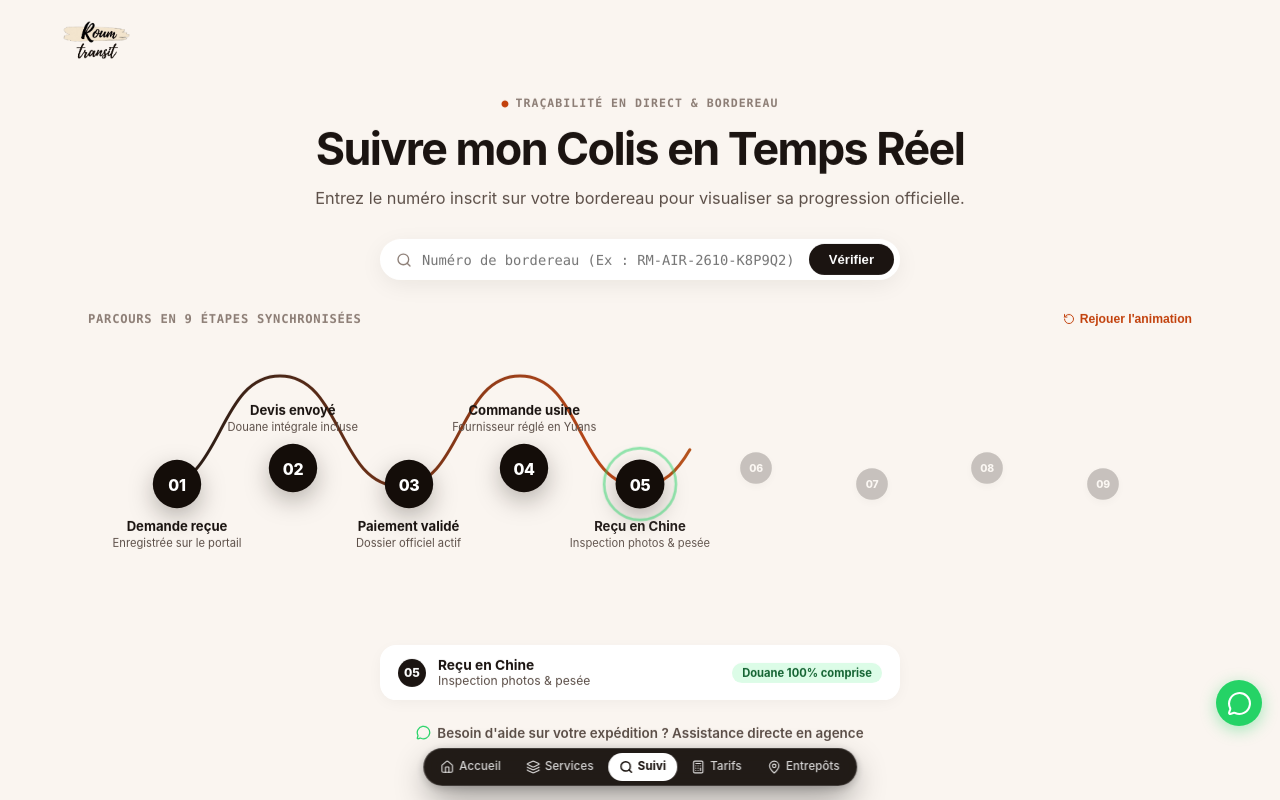
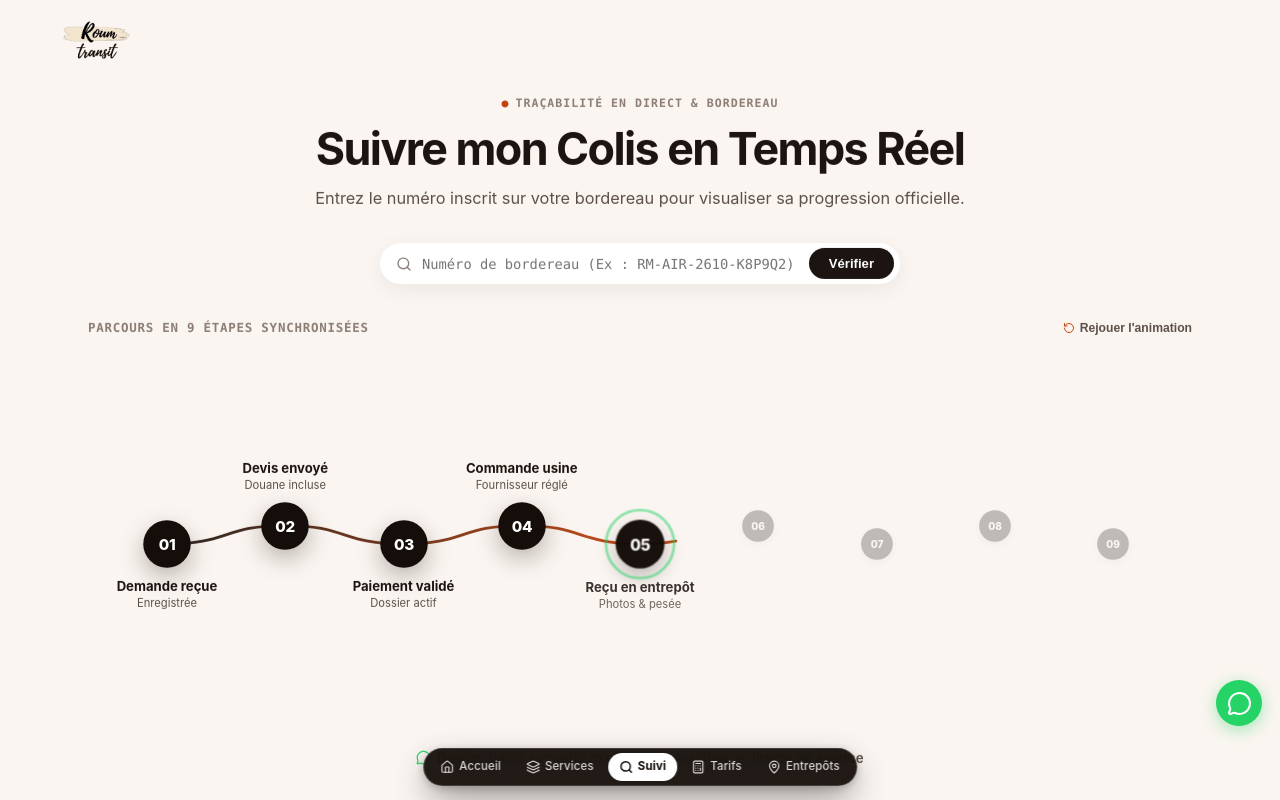
Before and after one commit to Momo-220/roum, a Next.js app in the folder frontend/: page /tracking in a window 1280 px wide. Shown: the top 800 px of the page. Built offline with nearby package versions, Linux system fonts and the light colour scheme.

Commit message:
feat(tracking): implement synchronized cambered horizontal snake timeline and frameless search pill

```diff
--- a/frontend/src/app/(public)/tracking/page.tsx
+++ b/frontend/src/app/(public)/tracking/page.tsx
@@ -7,25 +7,23 @@ import { normalizeTrackingNumber } from "@/shared";
 import { ScrollReveal } from "@/components/ScrollReveal";
 
 const TRACKING_STEPS = [
-  { step: "01", label: "Demande reçue", desc: "Enregistrée sur le portail", isHigh: false },
-  { step: "02", label: "Devis envoyé", desc: "Douane intégrale incluse", isHigh: true },
-  { step: "03", label: "Paiement validé", desc: "Dossier officiel actif", isHigh: false },
-  { step: "04", label: "Commande usine", desc: "Fournisseur réglé en Yuans", isHigh: true },
-  { step: "05", label: "Reçu en Chine", desc: "Inspection photos & pesée", isHigh: false },
-  { step: "06", label: "Colis expédié", desc: "Vol direct / Conteneur", isHigh: true },
-  { step: "07", label: "Arrivé au pays", desc: "Dédouanement port/aéroport", isHigh: false },
-  { step: "08", label: "Prêt en agence", desc: "Bingerville Carrefour Safari", isHigh: true },
-  { step: "09", label: "Colis livré", desc: "Remis au destinataire", isHigh: false, isFinal: true },
+  { step: "01", label: "Demande reçue", desc: "Enregistrée", isHigh: false },
+  { step: "02", label: "Devis envoyé", desc: "Douane incluse", isHigh: true },
+  { step: "03", label: "Paiement validé", desc: "Dossier actif", isHigh: false },
+  { step: "04", label: "Commande usine", desc: "Fournisseur réglé", isHigh: true },
+  { step: "05", label: "Reçu en entrepôt", desc: "Photos & pesée", isHigh: false },
+  { step: "06", label: "Colis expédié", desc: "Vol / Bateau", isHigh: true },
+  { step: "07", label: "Arrivé au pays", desc: "Dédouanement", isHigh: false },
+  { step: "08", label: "Prêt en agence", desc: "Bingerville Safari", isHigh: true },
+  { step: "09", label: "Colis livré", desc: "Remis au client", isHigh: false, isFinal: true },
 ];
 
 export default function TrackingPage() {
   const router = useRouter();
   const [trackingInput, setTrackingInput] = useState("");
   const [trackingError, setTrackingError] = useState("");
-  const [activeStepIdx, setActiveStepIdx] = useState(0);
-  const [scale, setScale] = useState(1);
 
-  const outerBoxRef = useRef<HTMLDivElement>(null);
+  const containerRef = useRef<HTMLDivElement>(null);
   const pathRef = useRef<SVGPathElement>(null);
   const animationFrameRef = useRef<number | null>(null);
   const nodeDistancesRef = useRef<number[]>([]);
@@ -44,31 +42,26 @@ export default function TrackingPage() {
     router.push(`/tracking/${normalized}`);
   };
 
-  // Calcul du dézoomage adaptatif : adapte le serpent aux écrans sans modifier le design
-  const updateAdaptiveScale = () => {
-    if (outerBoxRef.current) {
-      const availWidth = outerBoxRef.current.clientWidth;
-      const baseWidth = 1080;
-      const newScale = Math.min(1, availWidth / baseWidth);
-      setScale(newScale);
-    }
-  };
-
-  // 1. Calcul de la courbe de Bézier serpent cambrée dans l'espace fixe 1080px
+  // 1. Calcul de la courbe de Bézier serpent cambrée
   const buildCamberedSnakePath = () => {
-    if (!pathRef.current) return;
-
+    if (!containerRef.current || !pathRef.current) return;
+    const containerRect = containerRef.current.getBoundingClientRect();
     const points: { x: number; y: number }[] = [];
-    const stepW = 1080 / 9;
 
     for (let i = 1; i <= TRACKING_STEPS.length; i++) {
-      const isHigh = i % 2 === 0;
-      const x = stepW * (i - 0.5);
-      const y = isHigh ? 38 : 148;
-      points.push({ x, y });
+      const circle = document.getElementById(`step-circle-${i}`);
+      if (circle) {
+        const r = circle.getBoundingClientRect();
+        points.push({
+          x: r.left - containerRect.left + r.width / 2,
+          y: r.top - containerRect.top + r.height / 2,
+        });
+      }
     }
 
-    // Tangentes amples horizontales pour une cambrure prononcée
+    if (points.length < 2) return;
+
+    // Construction de la cambrure prononcée (tangentes amples horizontales)
     let d = `M ${points[0].x} ${points[0].y}`;
     for (let i = 0; i < points.length - 1; i++) {
       const p1 = points[i];
@@ -89,7 +82,7 @@ export default function TrackingPage() {
     pathRef.current.style.strokeDasharray = `${totalLength}`;
     pathRef.current.style.strokeDashoffset = `${totalLength}`;
 
-    // Calcul des distances cumulées pour une synchronisation mathématique à 100%
+    // Calcul des distances cumulées exactes pour chaque cercle
     const distances: number[] = [0];
     const samplesCount = 1000;
     for (let i = 1; i < points.length; i++) {
@@ -124,26 +117,26 @@ export default function TrackingPage() {
 
     // Réinitialisation des classes
     for (let i = 1; i <= TRACKING_STEPS.length; i++) {
-      const circleEl = document.getElementById(`track-circle-${i}`);
-      const metaEl = document.getElementById(`track-meta-${i}`);
+      const circleEl = document.getElementById(`step-circle-${i}`);
+      const metaEl = document.getElementById(`step-meta-${i}`);
       if (circleEl) circleEl.classList.remove("active");
       if (metaEl) metaEl.classList.remove("active");
     }
 
     // Le premier cercle est actif dès le départ
-    const c1 = document.getElementById("track-circle-1");
-    const m1 = document.getElementById("track-meta-1");
+    const c1 = document.getElementById("step-circle-1");
+    const m1 = document.getElementById("step-meta-1");
     if (c1) c1.classList.add("active");
     if (m1) m1.classList.add("active");
-    setActiveStepIdx(0);
 
-    const duration = 10500; // 10.5 secondes
+    const duration = 10500; // 10.5 secondes complètes
     const startTime = performance.now();
 
     const step = (now: number) => {
       const elapsed = now - startTime;
       const progress = Math.min(1, elapsed / duration);
 
+      // Easing doux
       const easedProgress =
         progress < 0.5
           ? 2 * progress * progress
@@ -155,13 +148,12 @@ export default function TrackingPage() {
       // Synchronisation mathématique instantanée
       for (let i = 1; i < distances.length; i++) {
         const targetDist = distances[i];
-        const circleEl = document.getElementById(`track-circle-${i + 1}`);
-        const metaEl = document.getElementById(`track-meta-${i + 1}`);
+        const circleEl = document.getElementById(`step-circle-${i + 1}`);
+        const metaEl = document.getElementById(`step-meta-${i + 1}`);
 
         if (currentDrawnLength >= targetDist - 2) {
           if (circleEl && !circleEl.classList.contains("active")) {
             circleEl.classList.add("active");
-            setActiveStepIdx(i);
           }
           if (metaEl && !metaEl.classList.contains("active")) {
             metaEl.classList.add("active");
@@ -178,17 +170,13 @@ export default function TrackingPage() {
   };
 
   useEffect(() => {
-    updateAdaptiveScale();
-    buildCamberedSnakePath();
-
     const timer = setTimeout(() => {
-      updateAdaptiveScale();
       buildCamberedSnakePath();
       runSynchronizedAnimation();
-    }, 100);
+    }, 150);
 
     const handleResize = () => {
-      updateAdaptiveScale();
+      buildCamberedSnakePath();
     };
 
     window.addEventListener("resize", handleResize);
@@ -199,8 +187,6 @@ export default function TrackingPage() {
       window.removeEventListener("resize", handleResize);
     };
   }, []);
-
-  const activeStep = TRACKING_STEPS[activeStepIdx] || TRACKING_STEPS[0];
 
   return (
     <div
@@ -218,7 +204,7 @@ export default function TrackingPage() {
       <div style={{ maxWidth: "1120px", margin: "0 auto", width: "100%" }}>
         <ScrollReveal>
           {/* En-tête officiel épuré */}
-          <div style={{ textAlign: "center", marginBottom: "28px" }}>
+          <div style={{ textAlign: "center", marginBottom: "32px" }}>
             <div className="client-eyebrow" style={{ justifyContent: "center", marginBottom: "12px" }}>
               <span style={{ color: "var(--c-accent-red)" }}>●</span>
               <span>TRAÇABILITÉ EN DIRECT & BORDEREAU</span>
@@ -246,7 +232,7 @@ export default function TrackingPage() {
           <div
             style={{
               maxWidth: "520px",
-              margin: "0 auto 32px auto",
+              margin: "0 auto 36px auto",
               backgroundColor: "var(--c-surface)",
               borderRadius: "9999px",
               boxShadow: "0 6px 24px -2px rgba(27, 20, 17, 0.08)",
@@ -299,14 +285,14 @@ export default function TrackingPage() {
           </div>
 
           {trackingError && (
-            <div style={{ fontSize: "0.82rem", color: "#DC2626", fontWeight: 600, textAlign: "center", margin: "-18px 0 20px 0" }}>
+            <div style={{ fontSize: "0.82rem", color: "#DC2626", fontWeight: 600, textAlign: "center", margin: "-20px 0 24px 0" }}>
               {trackingError}
             </div>
           )}
 
-          {/* En-tête de section sans cadran */}
-          <div style={{ display: "flex", justifyContent: "space-between", alignItems: "center", marginBottom: "12px", padding: "0 8px" }}>
-            <span style={{ fontSize: "0.76rem", fontWeight: 800, textTransform: "uppercase", letterSpacing: "0.06em", color: "var(--c-text-light)", fontFamily: "var(--c-font-mono)" }}>
+          {/* Contrôle discret pour rejouer l'animation */}
+          <div style={{ display: "flex", justifyContent: "space-between", alignItems: "center", marginBottom: "16px", padding: "0 8px" }}>
+            <span style={{ fontSize: "0.78rem", fontWeight: 800, textTransform: "uppercase", letterSpacing: "0.06em", color: "var(--c-text-light)", fontFamily: "var(--c-font-mono)" }}>
               Parcours en 9 étapes synchronisées
             </span>
 
@@ -324,7 +310,7 @@ export default function TrackingPage() {
                 border: "none",
                 fontSize: "0.76rem",
                 fontWeight: 600,
-                color: "var(--c-accent-red)",
+                color: "var(--c-text-muted)",
                 cursor: "pointer",
               }}
             >
@@ -334,33 +320,25 @@ export default function TrackingPage() {
           </div>
 
           {/* ========================================================
-              LE SERPENT DÉZOOMÉ ADAPTATIF POUR TOUS LES ÉCRANS
-              - Même design continu qu'ordinateur
-              - Dézoomé proportionnellement pour s'adapter à 100% de la largeur mobile
-              - Zéro scroll horizontal forcé
+              LE SERPENT HORIZONTAL DES 9 ÉTAPES
+              (CAMBRURE PRONONCÉE, SYNCHRONISATION 100%, ZÉRO CADRAN)
              ======================================================== */}
           <div
-            ref={outerBoxRef}
-            className="snake-outer-scaling-box"
+            className="snake-horizontal-viewport"
             style={{
               position: "relative",
               width: "100%",
-              height: `${Math.round(280 * scale + 15)}px`,
-              display: "flex",
-              justifyContent: "center",
-              overflow: "hidden",
-              margin: "0 auto",
+              overflowX: "auto",
+              padding: "40px 10px 48px 10px",
+              boxSizing: "border-box",
             }}
           >
             <div
-              className="snake-inner-board"
+              ref={containerRef}
               style={{
                 position: "relative",
-                width: "1080px",
-                height: "280px",
-                transform: `scale(${scale})`,
-                transformOrigin: "top center",
-                flexShrink: 0,
+                minWidth: "1080px",
+                height: "290px",
               }}
             >
               {/* Ligne SVG Cambrée */}
@@ -377,7 +355,7 @@ export default function TrackingPage() {
               >
                 <defs>
                   <linearGradient id="hSnakeGradOfficial" x1="0%" y1="0%" x2="100%" y2="0%">
-                    <stop offset="0%" stopColor="#140D09" stopOpacity="0.95" />
+                    <stop offset="0%" stopColor="#140D09" stopOpacity="0.9" />
                     <stop offset="50%" stopColor="#C2410C" stopOpacity="0.95" />
                     <stop offset="100%" stopColor="#16A34A" stopOpacity="1" />
                   </linearGradient>
@@ -386,7 +364,7 @@ export default function TrackingPage() {
                   ref={pathRef}
                   fill="none"
                   stroke="url(#hSnakeGradOfficial)"
-                  strokeWidth="3"
+                  strokeWidth="2.8"
                   strokeLinecap="round"
                 />
               </svg>
@@ -416,13 +394,13 @@ export default function TrackingPage() {
                         alignItems: "center",
                         textAlign: "center",
                         width: "114px",
-                        marginTop: item.isHigh ? "-65px" : "55px",
+                        marginTop: item.isHigh ? "-65px" : "60px",
                         flexShrink: 0,
                       }}
                     >
                       {/* Si l'étape est cambrée vers le haut, le texte est au-dessus du cercle */}
                       {item.isHigh && (
-                        <div id={`track-meta-${stepNum}`} className="step-meta-node" style={{ marginBottom: "12px" }}>
+                        <div id={`step-meta-${stepNum}`} className="step-meta-node" style={{ marginBottom: "12px" }}>
                           <div style={{ fontSize: "0.82rem", fontWeight: 700, color: "var(--c-text-main)", whiteSpace: "nowrap" }}>
                             {item.label}
                           </div>
@@ -434,7 +412,7 @@ export default function TrackingPage() {
 
                       {/* Le cercle du chiffre (SEUL ÉLÉMENT GÉOMÉTRIQUE, ZÉRO CADRAN) */}
                       <div
-                        id={`track-circle-${stepNum}`}
+                        id={`step-circle-${stepNum}`}
                         className={`step-circle-node ${item.isFinal ? "is-final" : ""}`}
                       >
                         {item.step}
@@ -443,7 +421,7 @@ export default function TrackingPage() {
 
                       {/* Si l'étape est cambrée vers le bas, le texte est en-dessous du cercle */}
                       {!item.isHigh && (
-                        <div id={`track-meta-${stepNum}`} className="step-meta-node" style={{ marginTop: "12px" }}>
+                        <div id={`step-meta-${stepNum}`} className="step-meta-node" style={{ marginTop: "12px" }}>
                           <div
                             style={{
                               fontSize: "0.82rem",
@@ -473,66 +451,8 @@ export default function TrackingPage() {
             </div>
           </div>
 
-          {/* Fiche d'étape active au bas du serpent pour une lisibilité parfaite sur mobile */}
-          <div
-            style={{
-              maxWidth: "520px",
-              margin: "12px auto 0 auto",
-              padding: "12px 18px",
-              backgroundColor: "#FFFFFF",
-              borderRadius: "16px",
-              boxShadow: "0 4px 16px -2px rgba(27, 20, 17, 0.05)",
-              display: "flex",
-              alignItems: "center",
-              justifyContent: "space-between",
-              boxSizing: "border-box",
-            }}
-          >
-            <div style={{ display: "flex", alignItems: "center", gap: "12px" }}>
-              <div
-                style={{
-                  width: "28px",
-                  height: "28px",
-                  borderRadius: "50%",
-                  backgroundColor: activeStep.isFinal ? "var(--c-accent-green)" : "var(--c-text-main)",
-                  color: "#FFFFFF",
-                  fontSize: "0.75rem",
-                  fontWeight: 800,
-                  display: "flex",
-                  alignItems: "center",
-                  justifyContent: "center",
-                  flexShrink: 0,
-                }}
-              >
-                {activeStep.step}
-              </div>
-              <div>
-                <div style={{ fontSize: "0.86rem", fontWeight: 700, color: "var(--c-text-main)" }}>
-                  {activeStep.label}
-                </div>
-                <div style={{ fontSize: "0.76rem", color: "var(--c-text-muted)" }}>
-                  {activeStep.desc}
-                </div>
-              </div>
-            </div>
-
-            <span
-              style={{
-                fontSize: "0.7rem",
-                fontWeight: 700,
-                color: "var(--c-badge-green-text)",
-                backgroundColor: "var(--c-badge-green-bg)",
-                padding: "3px 10px",
-                borderRadius: "9999px",
-                whiteSpace: "nowrap",
-              }}
-            >
-              Douane 100% comprise
-            </span>
-          </div>
-
           {/* Lien d'assistance sobre */}
-          <div style={{ textAlign: "center", marginTop: "24px" }}>
+          <div style={{ textAlign: "center", marginTop: "20px" }}>
             <a
               href="https://wa.me/2250153638569?text=Bonjour%20Roum%20Transit,%20je%20souhaite%20une%20assistance%20sur%20mon%20suivi%20de%20colis."
               target="_blank"
@@ -555,6 +475,14 @@ export default function TrackingPage() {
       </div>
 
       <style jsx>{`
+        .snake-horizontal-viewport::-webkit-scrollbar {
+          height: 4px;
+        }
+        .snake-horizontal-viewport::-webkit-scrollbar-thumb {
+          background-color: rgba(20, 13, 9, 0.12);
+          border-radius: 9999px;
+        }
+
         :global(.step-circle-node) {
           width: 44px;
           height: 44px;
@@ -565,11 +493,11 @@ export default function TrackingPage() {
           align-items: center;
           justify-content: center;
           font-weight: 800;
-          font-size: 0.9rem;
+          font-size: 0.88rem;
           letter-spacing: -0.02em;
           position: relative;
           z-index: 10;
-          opacity: 0.22;
+          opacity: 0.25;
           transform: scale(0.72);
           transition: opacity 0.25s ease, transform 0.3s cubic-bezier(0.34, 1.56, 0.64, 1), box-shadow 0.3s ease, background-color 0.3s ease;
           box-shadow: 0 4px 12px rgba(20, 13, 9, 0.15);
@@ -577,7 +505,7 @@ export default function TrackingPage() {
 
         :global(.step-circle-node.active) {
           opacity: 1 !important;
-          transform: scale(1.1) !important;
+          transform: scale(1.08) !important;
           box-shadow: 0 8px 24px -2px rgba(20, 13, 9, 0.35) !important;
         }
 
```
